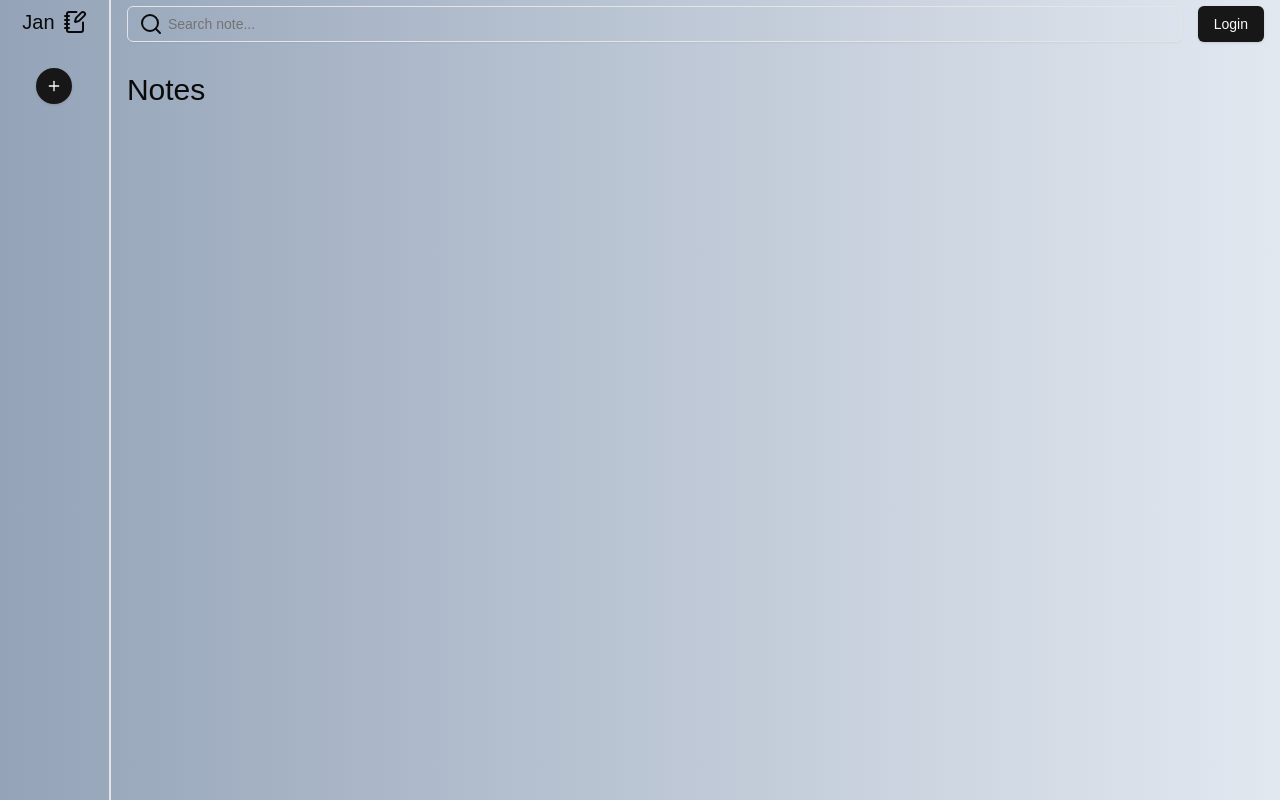
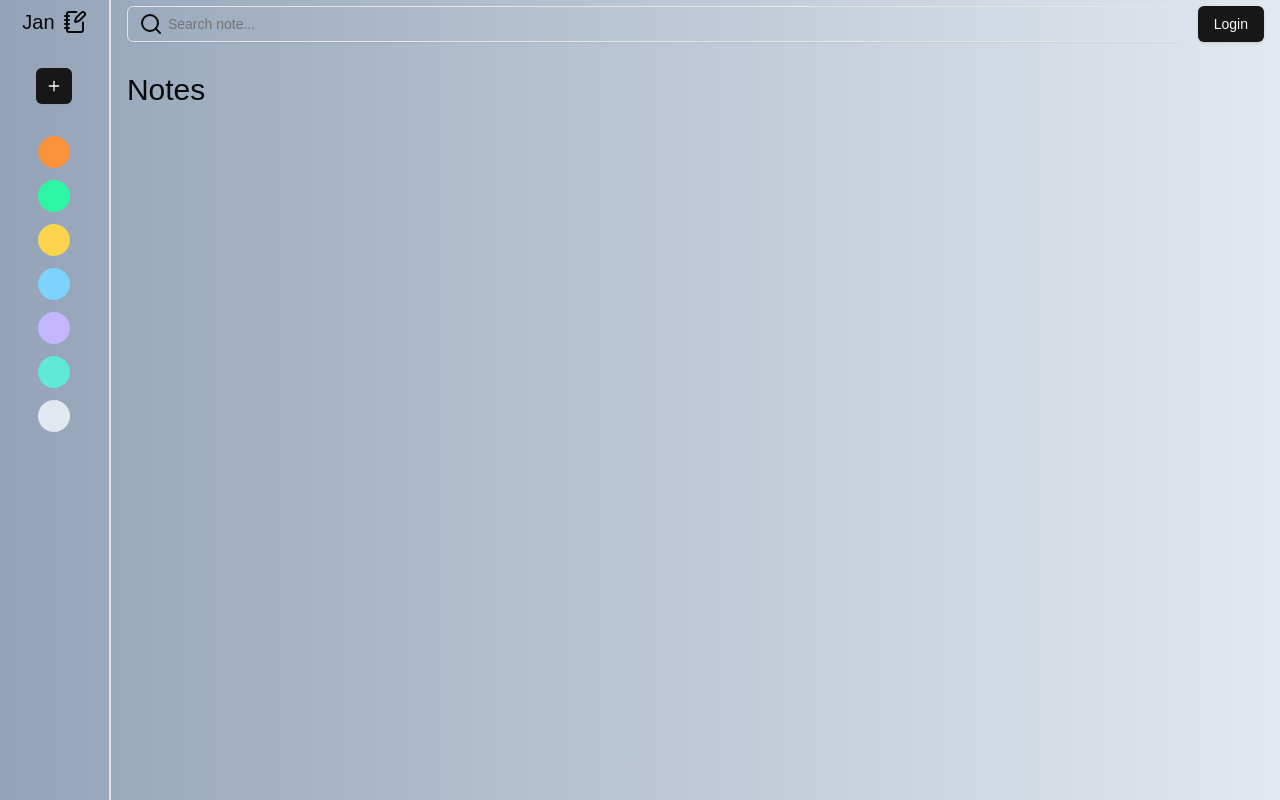
Before and after one commit to ajarek/next-15-ep-72-notes, a Next.js app: page / in a window 1280 px wide. Built offline with nearby package versions, Linux system fonts and the light colour scheme.

Commit message:
added SelectColor, CheckNote

```diff
--- a/app/page.tsx
+++ b/app/page.tsx
@@ -1,9 +1,12 @@
+import CheckNote from "@/components/CheckNote";
 import { Search } from "@/components/Search";
 import { Button } from "@/components/ui/button";
-import { Search as SearchIcon } from "lucide-react";
+import { Textarea } from "@/components/ui/textarea";
+import { Check, PanelLeftClose, Search as SearchIcon } from "lucide-react";
+import Link from "next/link";
 
 
-export default function Home() {
+export default function Home({searchParams}:{searchParams:{query?:string, color?:string,add?:string}}) {
   return (
    <div className="w-full flex flex-col items-start justify-start min-h-screen px-4 gap-6">
     <div className="relative h-12 flex items-center justify-between w-full gap-4">
@@ -12,6 +15,15 @@ export default function Home() {
     <SearchIcon className="absolute left-3" />
     </div>
     <h1 className="text-3xl ">Notes</h1>
+    <div className="flex flex-wrap gap-4">
+    { searchParams.add ==='true' && (
+      <div className="relative flex items-center  w-60 h-60 rounded-lg bg-slate-200" style={{backgroundColor:searchParams.color ?? 'bg-slate-200'}}>
+        <Textarea  className="resize-none w-full h-full border-none shadow-md pr-10"  />
+        <CheckNote text={'lolek'} color={searchParams.color ?? 'bg-slate-200'}/>
+        <Link href='/' className='absolute right-1 bottom-1 rounded-full shadow-sm'><PanelLeftClose size={32}/></Link>
+      </div>
+    )}
+    </div>
    </div>
   );
 }
--- /dev/null
+++ b/components/CheckNote.tsx
@@ -0,0 +1,24 @@
+'use client'
+import { useRouter } from 'next/navigation'
+import { Button } from "./ui/button"
+import { Check } from "lucide-react"
+import { useState } from 'react'
+
+const CheckNote = ({text,color}:{text:string,color:string}) => {
+    const router = useRouter()
+    const [notes, setNotes] = useState<{text: string, color: string}[]>([]);
+    const handleCheckNote =()=>{
+        const newNote={
+            text:text,
+            color:color
+       }
+           setNotes([...notes,newNote])
+           localStorage.setItem('notes',JSON.stringify(notes))
+            router.push('/')
+    }
+  return (
+    <Button onClick={handleCheckNote} size="icon" className='absolute right-1 top-1 rounded-full shadow-sm'><Check /></Button>
+  )
+}
+
+export default CheckNote
--- /dev/null
+++ b/components/SelectColor.tsx
@@ -0,0 +1,39 @@
+'use client'
+import React from 'react'
+import { usePathname, useRouter, useSearchParams } from "next/navigation"
+
+interface SelectColorProps {
+  arrayColors: string[]
+}
+
+const SelectColor = ({arrayColors}: SelectColorProps) => {
+  const searchParams = useSearchParams()
+  const { replace } = useRouter()
+  const pathname = usePathname()
+
+  const handleColors = (e: React.MouseEvent<HTMLButtonElement>) => {
+    if (e.target instanceof HTMLButtonElement) {
+      const color = e.target.style.backgroundColor
+      const params = new URLSearchParams(searchParams)
+      if (color) {
+        params.set("color", color)
+      } else {
+        params.delete("color")
+      }
+      replace(`${pathname}?${params.toString()}`)
+    }
+  }
+
+
+  return (
+    <div className='flex flex-col gap-3'>
+     {arrayColors.map((color:string)=>{
+        return(
+        <button onClick={handleColors} key={color} className='w-8 h-8 rounded-full' style={{backgroundColor:color}}></button>
+      )
+      })}
+    </div>
+  )
+}
+
+export default SelectColor
--- a/components/Sidebar.tsx
+++ b/components/Sidebar.tsx
@@ -1,12 +1,23 @@
 import React from 'react'
-import { Button } from './ui/button'
-import { Plus, NotebookPen } from 'lucide-react'
+import {  NotebookPen, Plus } from 'lucide-react'
+import SelectColor from './SelectColor'
+import Link from 'next/link'
+import { buttonVariants } from "@/components/ui/button"
+const arrayColors=["#fb923c", "#2ef7a4", "#fcd34d", "#7dd3fc", "#c4b5fd", "#5eead4","#e2e8f0"]
 
 const Sidebar = () => {
   return (
     <nav className="w-[120px] h-screen p-2 border-r-2 flex flex-col items-center gap-8">
      <h1 className="text-xl  flex items-center gap-2">Jan <NotebookPen /></h1>
-     <Button size="icon" className='rounded-full'><Plus /></Button>
+
+     <Link href={`/?add=true`}  className={`${buttonVariants({
+        variant: "default",
+        size: "icon",
+      })} rounded-[50%] shadow-sm`}><Plus /></Link>
+      <SelectColor arrayColors={arrayColors} />
+
+
+
     </nav>
   )
 }
```
